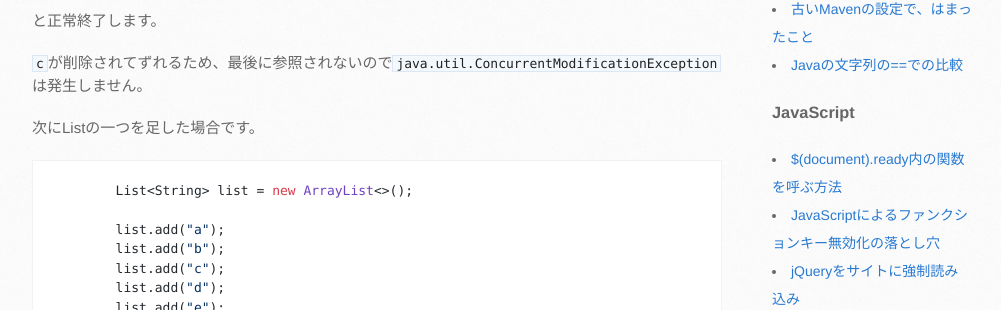
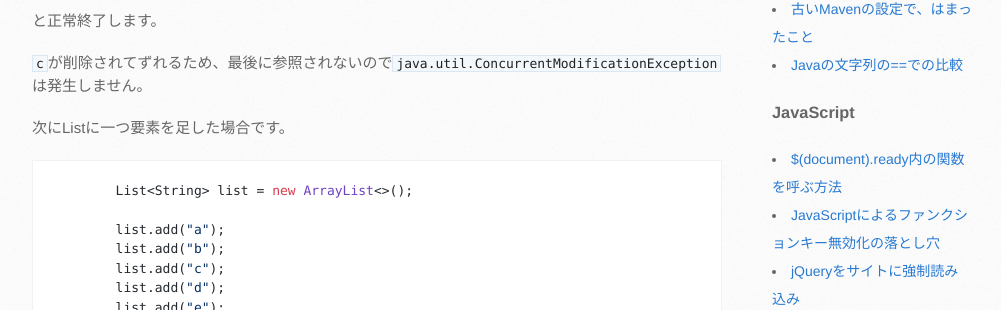
Before and after one commit to mtaketani113/mtaketani113.github.io, a Jekyll site: the page built from it/java/listReference.md, in a window 1280 px wide and 900 px high, scrolled down 831 px. Shown: the part 141-451 px from the top of the window, without its empty margins (138-1139 px from the left). Built offline with Jekyll 4.4.1, drawn with Linux system fonts in a browser that asks for light colours; comment, search, counter and statistics services are not loaded; the repository's description, which GitHub fills in, is left out.

Commit message:
文章修正

````diff
--- a/it/java/listReference.md
+++ b/it/java/listReference.md
@@ -36,7 +36,7 @@ b
 
 `c`が削除されてずれるため、最後に参照されないので`java.util.ConcurrentModificationException`は発生しません。
 
-次にListの一つを足した場合です。
+次にListに一つ要素を足した場合です。
 ```Java
         List<String> list = new ArrayList<>();
 
````
